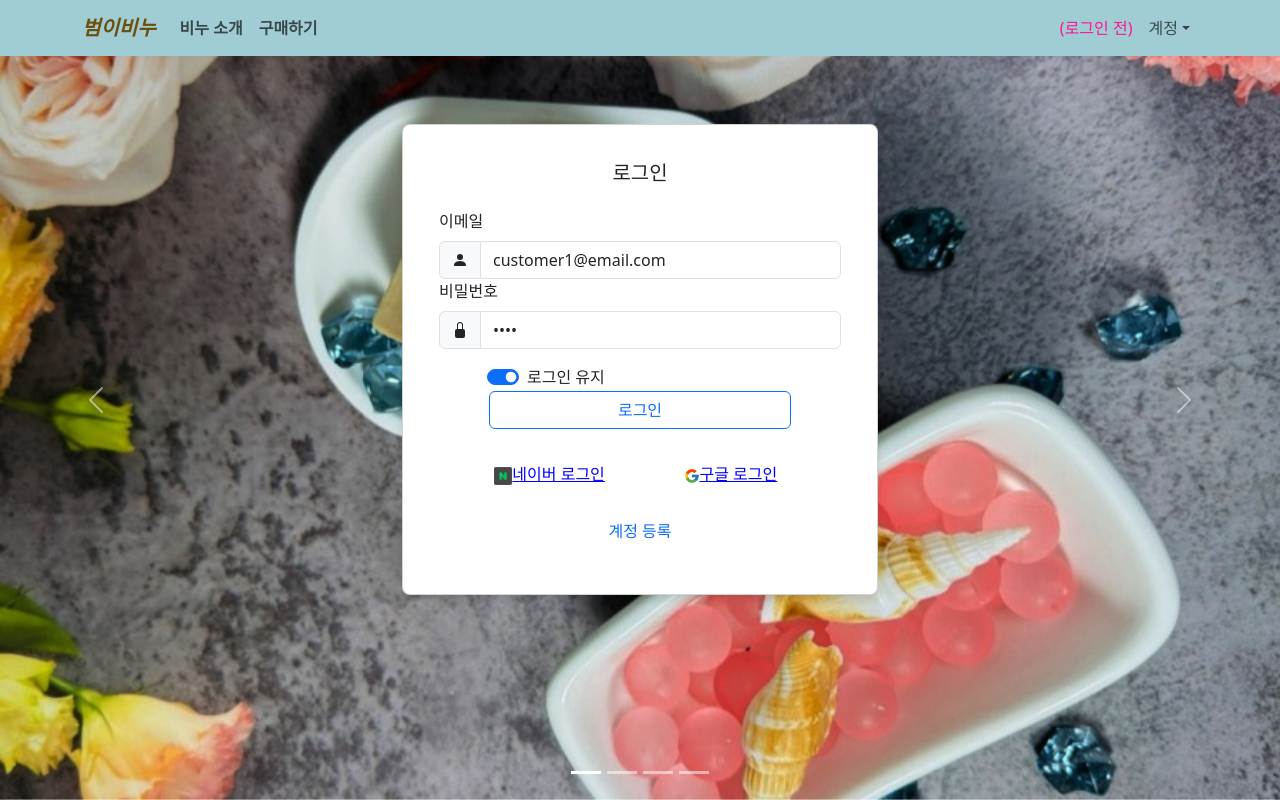
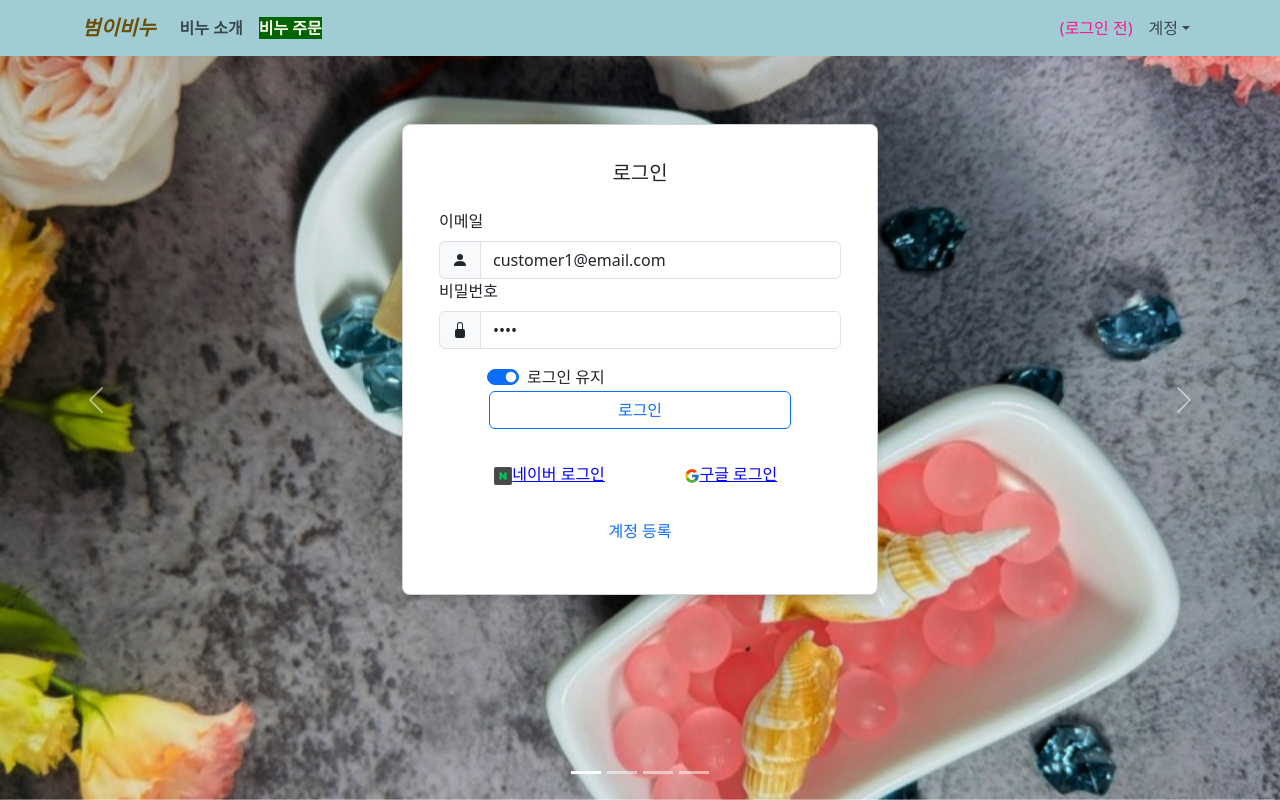
Before and after one commit to osparking/store_front, a React (Vite) app: page /login in a window 1280 px wide. Built offline with nearby package versions, Linux system fonts and the light colour scheme.

Commit message:
reset cart update and use 비누구매 every where

```diff
--- a/src/component/buy/CartPutModal.jsx
+++ b/src/component/buy/CartPutModal.jsx
@@ -34,15 +34,16 @@ const CartPutModal = ({ show, closer, getResultString = [] }) => {
             className="pt-2 pb-2 order-button-width"
             onClick={showShoppingCart}
           >
-            장바구니 보기
+            바구니 보기
           </Button>
           <Button
             variant="success"
             size="sm"
             className="pt-2 pb-2 order-button-width"
             onClick={closer}
+            style={{minWidth: '95px'}}
           >
-            결과 보기 닫기
+            비누 주문
           </Button>
         </div>
       </Modal.Body>
--- a/src/component/buy/ShoppingCart.jsx
+++ b/src/component/buy/ShoppingCart.jsx
@@ -99,6 +99,10 @@ const ShoppingCart = ({ optionLabels, setCarouselImages }) => {
     setAlertSuccess(true);
   }
 
+  function cancelCartUpdate() {
+    readCart();
+  }
+
   return (
     <div className="order-form">
       <Form onSubmit={handleSubmit}>
@@ -137,7 +141,7 @@ const ShoppingCart = ({ optionLabels, setCarouselImages }) => {
                   className="pt-2 pb-2 order-button-width"
                   onClick={gotoPaymentPage}
                 >
-                  선택 항목 주문
+                  선택 주문
                 </Button>
                 <Button
                   variant="warning"
@@ -146,7 +150,16 @@ const ShoppingCart = ({ optionLabels, setCarouselImages }) => {
                   onClick={saveCartUpdate}
                   disabled={countsAreEqual(formData.items)}
                 >
-                  변경 내용 저장
+                  변경 저장
+                </Button>
+                <Button
+                  variant="secondary"
+                  size="sm"
+                  className="pt-2 pb-2 order-button-width"
+                  onClick={cancelCartUpdate}
+                  disabled={countsAreEqual(formData.items)}
+                >
+                  변경 취소
                 </Button>
                 <Button
                   variant="success"
@@ -154,7 +167,7 @@ const ShoppingCart = ({ optionLabels, setCarouselImages }) => {
                   className="pt-2 pb-2 order-button-width"
                   onClick={gotoOrderForm}
                 >
-                  비누 주문 하기
+                  비누 주문
                 </Button>
               </div>
             </Row>
--- a/src/component/layout/NavBar.jsx
+++ b/src/component/layout/NavBar.jsx
@@ -59,8 +59,8 @@ const NavBar = () => {
             <Nav.Link to={"/soap_intro"} as={Link} className="bold">
               비누 소개
             </Nav.Link>
-            <Nav.Link to={"/buy_soap"} as={Link} className="bold">
-              구매하기
+            <Nav.Link to={"/buy_soap"} as={Link}  className="bold">
+              <span style={{color: "ivory", background: "darkgreen"}}> 비누 주문</span>
             </Nav.Link>
             {isAdmin && (
               <Nav.Link to={`/dashboard/admin`} as={Link}>
```
